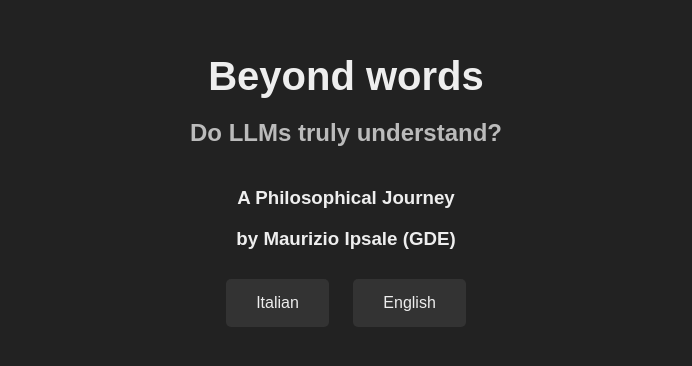
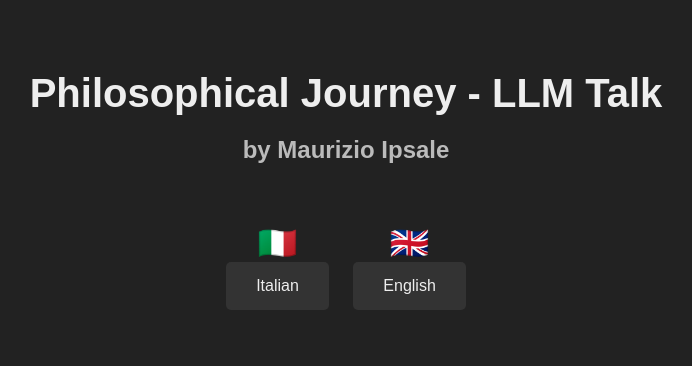
Before and after one commit to mauripsale/philosophical-journey-llm, a website: page index.html in a window 1280 px wide. Shown: the part 226-592 px from the top of the page, without its empty margins (294-986 px from the left). Drawn offline with Linux system fonts and the light colour scheme.

Commit message:
feat: update navigation layout and add flags to index

```diff
--- a/index.html
+++ b/index.html
@@ -9,18 +9,27 @@
         .container { text-align: center; }
         h1 { font-size: 2.5em; margin-bottom: 10px; }
         h2 { font-size: 1.5em; margin-bottom: 40px; color: #bbb; }
-        a { display: inline-block; margin: 10px; padding: 15px 30px; background-color: #333; color: #eee; text-decoration: none; border-radius: 5px; }
+        .lang-option { display: inline-block; margin: 10px; }
+        a { display: block; padding: 15px 30px; background-color: #333; color: #eee; text-decoration: none; border-radius: 5px; }
         a:hover { background-color: #555; }
+        .flag { font-size: 2em; margin-top: 10px; }
     </style>
 </head>
 <body>
     <div class="container">
-        <h1>Beyond words</h1>
-		<h2>Do LLMs truly understand?</h2>
-		<h3>A Philosophical Journey</h3>
-        <h3>by Maurizio Ipsale (GDE)</h3>
-        <a href="it/index.html">Italian</a>
-        <a href="en/index.html">English</a>
+        <h1>Philosophical Journey - LLM Talk</h1>
+        <h2>by Maurizio Ipsale</h2>
+        <div>
+            <div class="lang-option">
+                <div class="flag">🇮🇹</div>
+				<a href="it/index.html">Italian</a>
+            </div>
+            <div class="lang-option">
+				<div class="flag">🇬🇧</div>
+                <a href="en/index.html">English</a>
+
+            </div>
+        </div>
     </div>
 
 </body>
```
Also changed, not shown: en/index.html (+4 -1 lines), it/index.html (+4 -1 lines).
